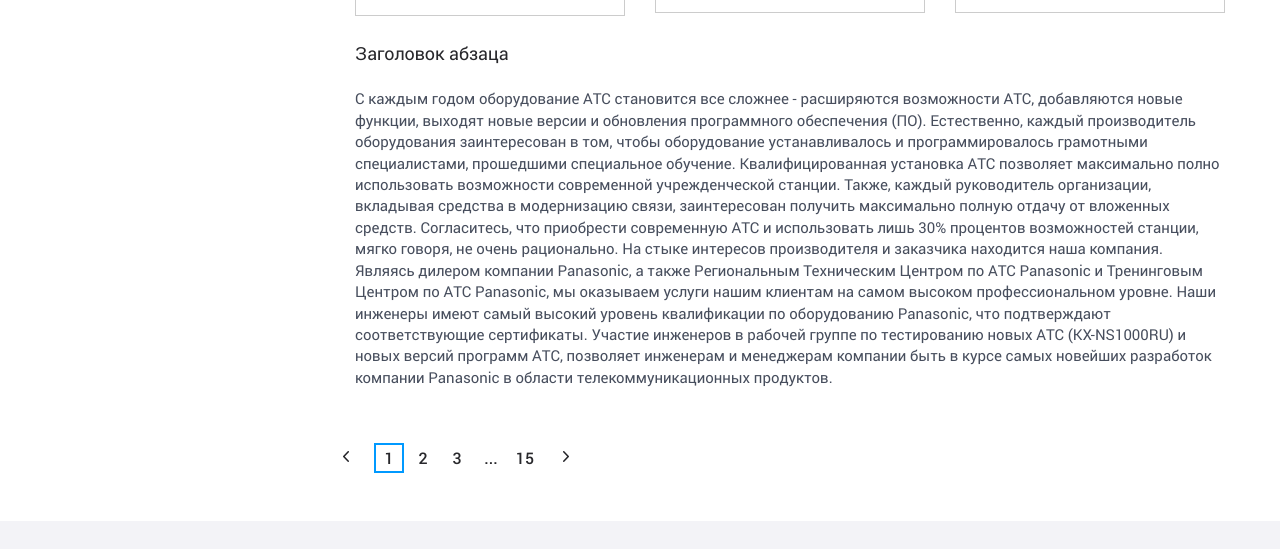
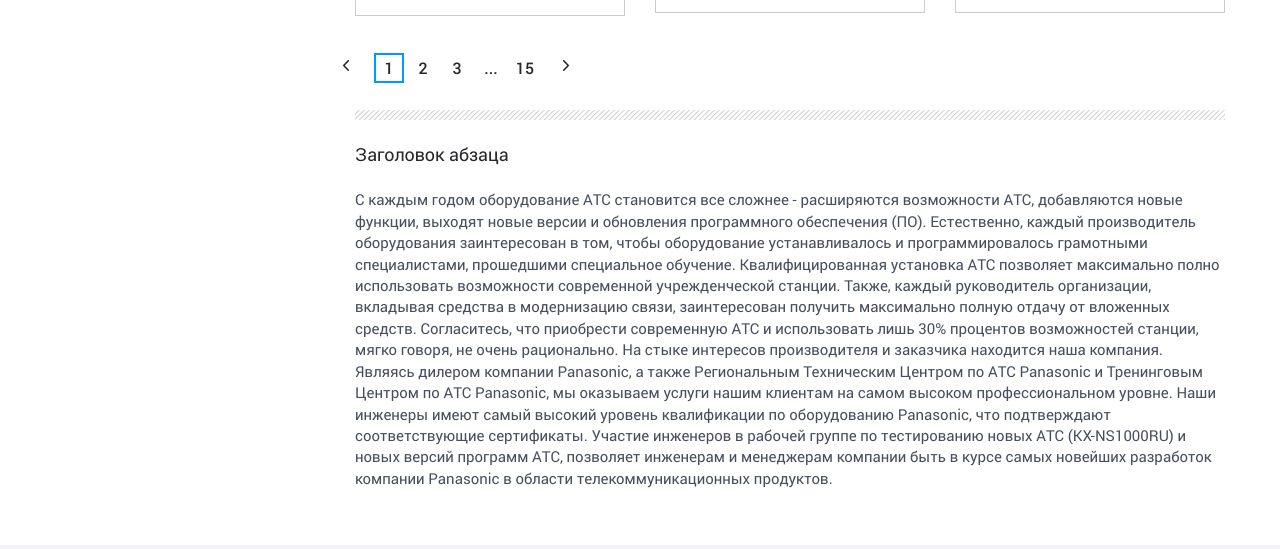
Before and after one commit to GrimBarber/ACM-REP, a plain HTML site: page catalog.html in a window 1280 px wide. Shown: the part 1616-2165 px from the top of the page. Drawn offline with Linux system fonts and the light colour scheme.

Commit message:
VERSION-4(LATEST)

```diff
--- a/catalog.html
+++ b/catalog.html
@@ -488,11 +488,6 @@
 										заказать
 									</div>
 								</div>
-								<div class="catalog-text-part-holder btcf">
-									<h5 class="catalog-header">Заголовок абзаца</h5>
-									<p>С каждым годом оборудование АТС становится все сложнее - расширяются возможности АТС, добавляются новые функции, выходят новые версии и обновления программного обеспечения (ПО).  Естественно, каждый производитель оборудования заинтересован в том, чтобы оборудование устанавливалось и программировалось грамотными специалистами, прошедшими специальное обучение. Квалифицированная установка АТС позволяет максимально полно использовать возможности современной учрежденческой станции. Также, каждый руководитель организации, вкладывая средства в модернизацию связи, заинтересован получить максимально полную отдачу от вложенных средств. Согласитесь, что приобрести современную АТС и использовать лишь 30% процентов возможностей станции, мягко говоря, не очень рационально. На стыке интересов производителя и заказчика находится наша компания. Являясь дилером компании Panasonic, а также Региональным Техническим Центром по АТС Panasonic и Тренинговым Центром по АТС Panasonic, мы оказываем услуги нашим клиентам на самом высоком профессиональном уровне. Наши инженеры имеют самый высокий уровень квалификации по оборудованию Panasonic, что подтверждают соответствующие сертификаты. Участие инженеров в рабочей группе по тестированию новых АТС (KX-NS1000RU) и новых версий программ АТС, позволяет инженерам и менеджерам компании быть в курсе самых новейших разработок компании Panasonic в области телекоммуникационных продуктов.
-									</p>
-								</div>
 								<!--BOTTOM-NAVIGATION-STARTS-HERE-->
 								<div class="modern-page-navigation">
        							<a href="#" class="modern-page-previous"></a>
@@ -504,6 +499,11 @@
        							<a href="#" class="modern-page-next"></a>
       					</div>
 								<!--BOTTOM-NAVIGATION-ENDS-HERE-->
+								<div class="catalog-text-part-holder btcf">
+									<h5 class="catalog-header">Заголовок абзаца</h5>
+									<p>С каждым годом оборудование АТС становится все сложнее - расширяются возможности АТС, добавляются новые функции, выходят новые версии и обновления программного обеспечения (ПО).  Естественно, каждый производитель оборудования заинтересован в том, чтобы оборудование устанавливалось и программировалось грамотными специалистами, прошедшими специальное обучение. Квалифицированная установка АТС позволяет максимально полно использовать возможности современной учрежденческой станции. Также, каждый руководитель организации, вкладывая средства в модернизацию связи, заинтересован получить максимально полную отдачу от вложенных средств. Согласитесь, что приобрести современную АТС и использовать лишь 30% процентов возможностей станции, мягко говоря, не очень рационально. На стыке интересов производителя и заказчика находится наша компания. Являясь дилером компании Panasonic, а также Региональным Техническим Центром по АТС Panasonic и Тренинговым Центром по АТС Panasonic, мы оказываем услуги нашим клиентам на самом высоком профессиональном уровне. Наши инженеры имеют самый высокий уровень квалификации по оборудованию Panasonic, что подтверждают соответствующие сертификаты. Участие инженеров в рабочей группе по тестированию новых АТС (KX-NS1000RU) и новых версий программ АТС, позволяет инженерам и менеджерам компании быть в курсе самых новейших разработок компании Panasonic в области телекоммуникационных продуктов.
+									</p>
+								</div>
 							</div>
 						</div>
 						<!---ARTICLES HOLDER-ENDS-HERE-->
--- a/css/style.css
+++ b/css/style.css
@@ -3987,11 +3987,23 @@ a.projects-learn-more {
 }
 
 .catalog-text-part-holder {
-	margin-top: 34px;
+	margin-top: 60px;
 	margin-bottom: 40px;
 	clear: both;
 	margin-left: 15px;
 	margin-right: 15px;
+	position: relative;
+}
+
+.catalog-text-part-holder:before {
+	content: "";
+	background: url(images/half-line.png) 0 0 no-repeat;
+	width: 100%;
+	position: absolute;
+	z-index: 10;
+	height: 42px;
+	left: 0;
+	top: -43px;
 }
 
 .catalog-header {
```
